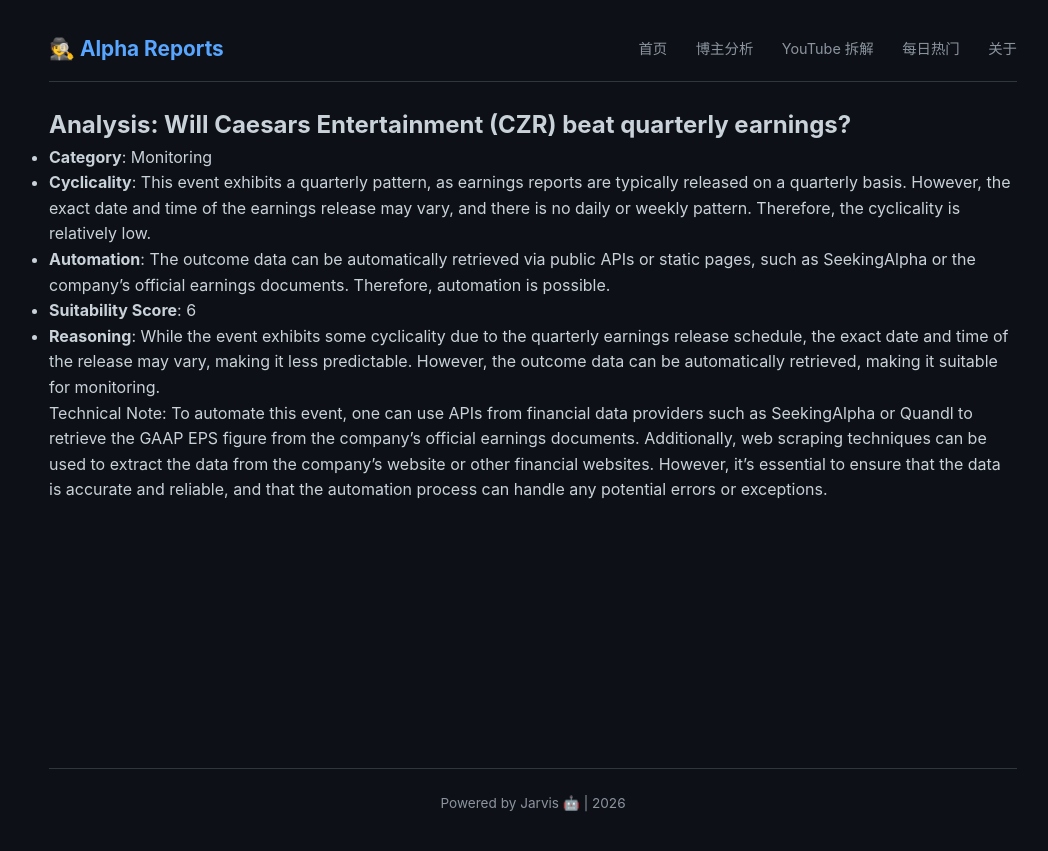
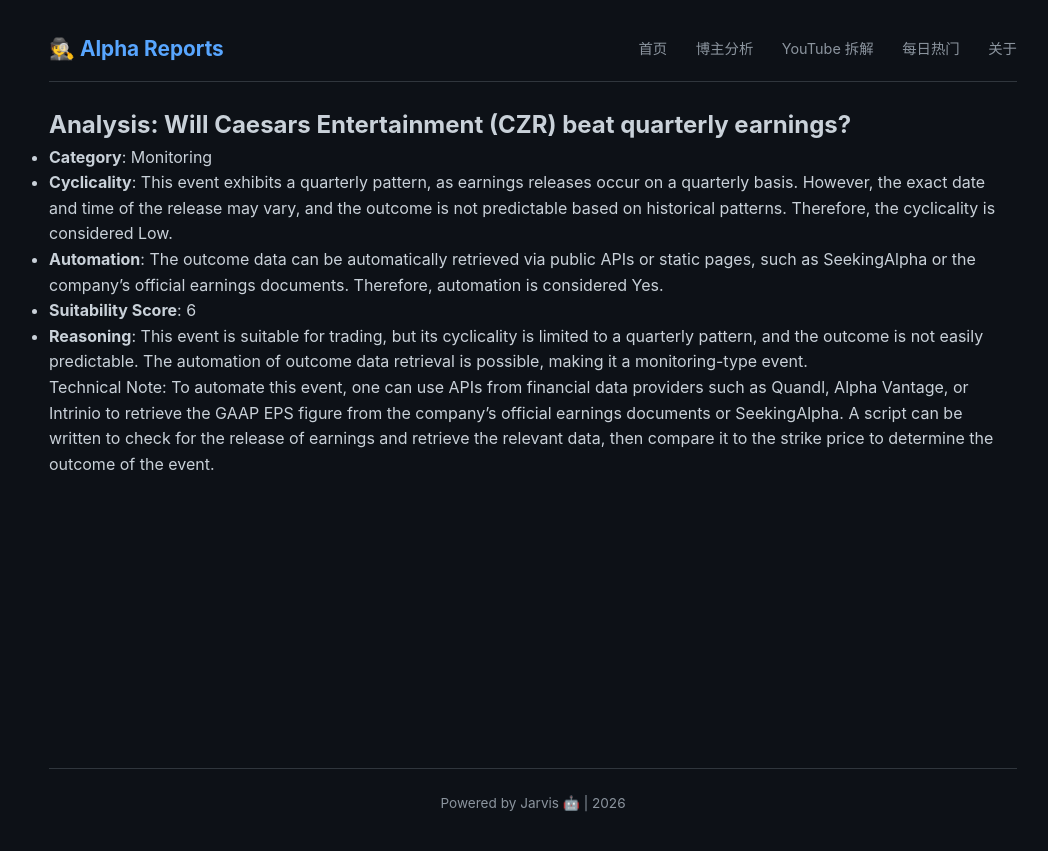
Before and after one commit to amencris073-png/crypto-alpha-reports, a Jekyll site: the page built from polymarket_analysis/monitoring/2026-02-04_will_caesars_entertainment_czr_beat_quarterly_earn.md, in a window 1280 px wide. Shown: the top 851 px of the page, without its empty margins (107-1155 px from the left). Built offline with Jekyll 4.4.1, drawn with Linux system fonts in a browser that asks for light colours; our own code applies the rules of GitHub Pages for plain Markdown files.

Commit message:
Automated analysis for Will Caesars Entertainment (CZR) beat quarterly earnings?

```diff
--- a/polymarket_analysis/monitoring/2026-02-04_will_caesars_entertainment_czr_beat_quarterly_earn.md
+++ b/polymarket_analysis/monitoring/2026-02-04_will_caesars_entertainment_czr_beat_quarterly_earn.md
@@ -1,9 +1,9 @@
 ## Analysis: Will Caesars Entertainment (CZR) beat quarterly earnings?
 
 - **Category**: Monitoring
-- **Cyclicality**: This event exhibits a quarterly pattern, as earnings reports are typically released on a quarterly basis. However, the exact date and time of the earnings release may vary, and there is no daily or weekly pattern. Therefore, the cyclicality is relatively low.
-- **Automation**: The outcome data can be automatically retrieved via public APIs or static pages, such as SeekingAlpha or the company's official earnings documents. Therefore, automation is possible.
+- **Cyclicality**: This event exhibits a quarterly pattern, as earnings releases occur on a quarterly basis. However, the exact date and time of the release may vary, and the outcome is not predictable based on historical patterns. Therefore, the cyclicality is considered Low.
+- **Automation**: The outcome data can be automatically retrieved via public APIs or static pages, such as SeekingAlpha or the company's official earnings documents. Therefore, automation is considered Yes.
 - **Suitability Score**: 6
-- **Reasoning**: While the event exhibits some cyclicality due to the quarterly earnings release schedule, the exact date and time of the release may vary, making it less predictable. However, the outcome data can be automatically retrieved, making it suitable for monitoring.
+- **Reasoning**: This event is suitable for trading, but its cyclicality is limited to a quarterly pattern, and the outcome is not easily predictable. The automation of outcome data retrieval is possible, making it a monitoring-type event.
 
-Technical Note: To automate this event, one can use APIs from financial data providers such as SeekingAlpha or Quandl to retrieve the GAAP EPS figure from the company's official earnings documents. Additionally, web scraping techniques can be used to extract the data from the company's website or other financial websites. However, it's essential to ensure that the data is accurate and reliable, and that the automation process can handle any potential errors or exceptions.
+Technical Note: To automate this event, one can use APIs from financial data providers such as Quandl, Alpha Vantage, or Intrinio to retrieve the GAAP EPS figure from the company's official earnings documents or SeekingAlpha. A script can be written to check for the release of earnings and retrieve the relevant data, then compare it to the strike price to determine the outcome of the event.
```
